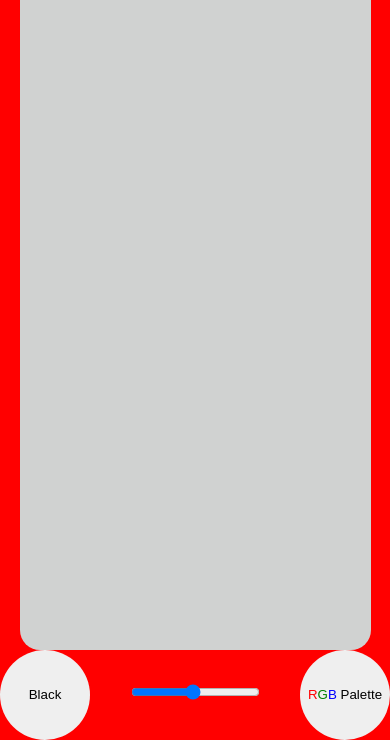
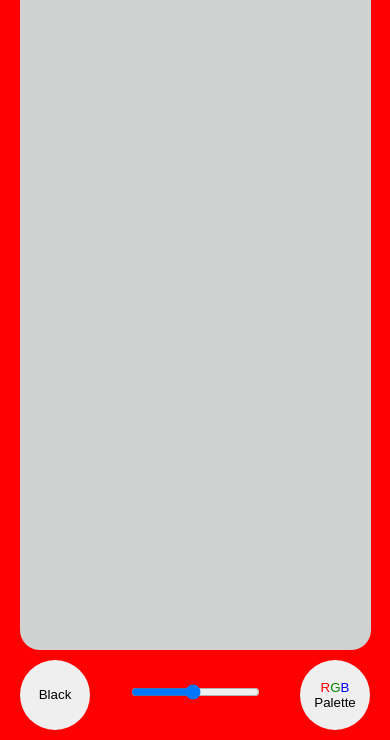
Before and after one commit to davidbentley95/odin-etch-a-sketch, a plain HTML site: page index.html in a window 390 px wide. Shown: the part 110-850 px from the top of the page. Drawn offline with Linux system fonts and the light colour scheme; a web font is replaced by a local one.

Commit message:
Minor styling updates
Move color selection buttons for improved spacing.

```diff
--- a/script.js
+++ b/script.js
@@ -70,6 +70,8 @@ function darkenSquare(event) {
 // event handler function to for mobile
 function trackTouchMovement(event) {
 
+    event.preventDefault();
+
     const touchX = event.touches[0].clientX;
     const touchY = event.touches[0].clientY;
 
--- a/styles.css
+++ b/styles.css
@@ -74,6 +74,16 @@ button:active {
     box-shadow: 3px 2px 22px 1px rgba(0, 0, 0, 0.24);
 }
 
+.black-button {
+    margin-left: 20px;
+    margin-top: 10px;
+}
+
+.rgb-button {
+    margin-right: 20px;
+    margin-top: 10px;
+}
+
 .red {
     color: red;
 }
@@ -96,4 +106,9 @@ button:active {
     h1 {
         font-size: 3vw;
     }
+    button {
+        height: 70px;
+        width: 70px;
+        border-radius: 50%;
+    }
 }
```
